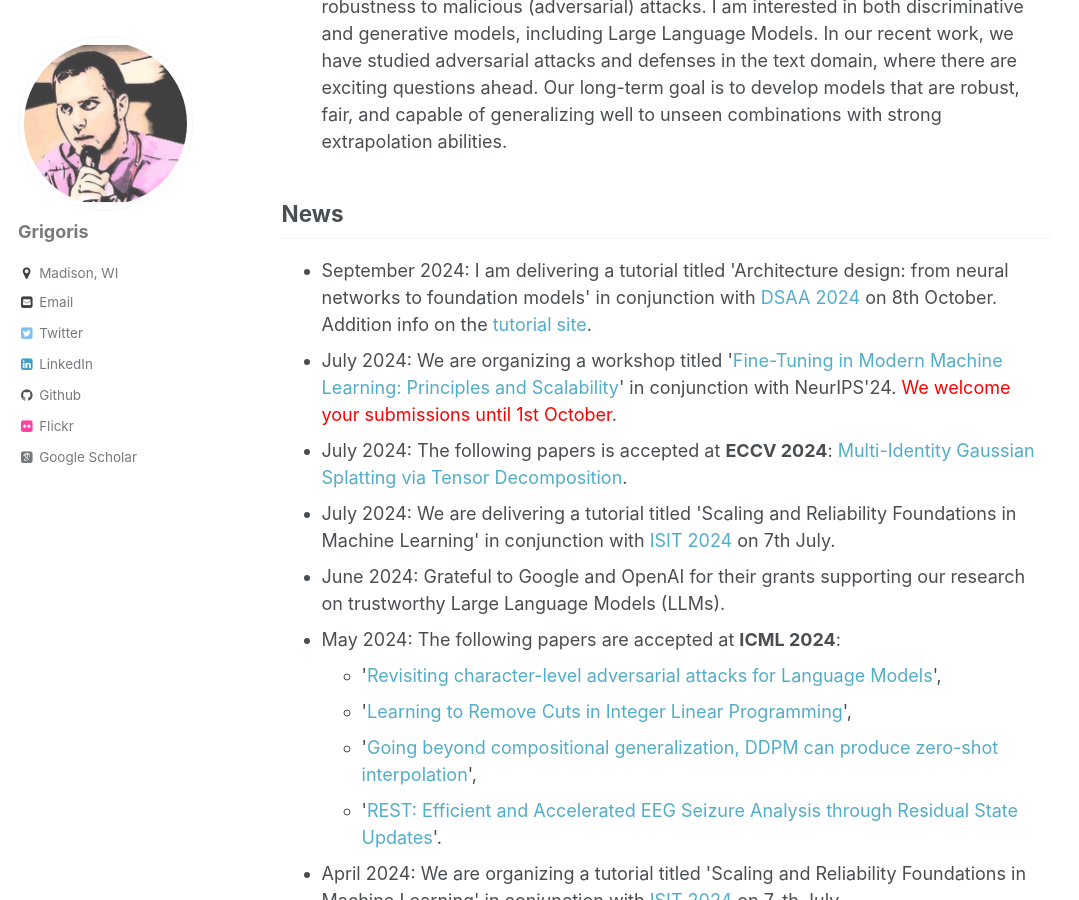
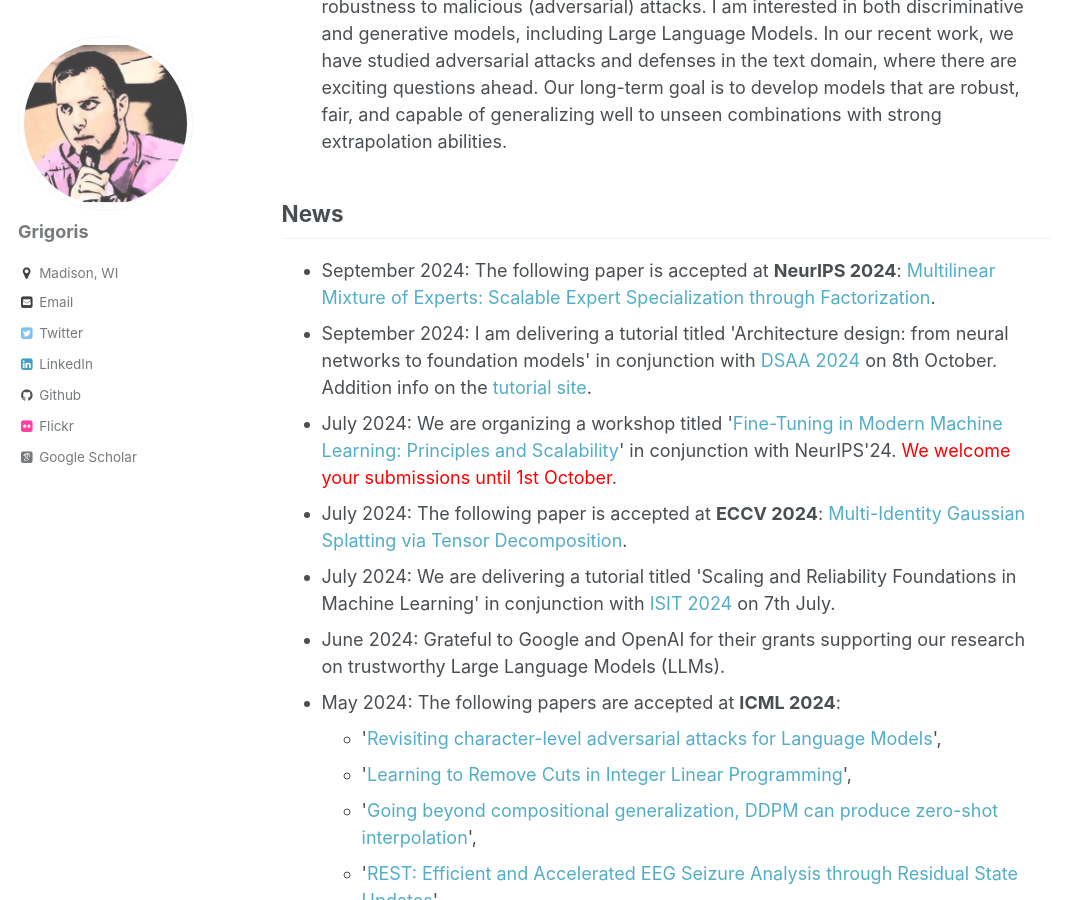
Before and after one commit to grigorisg9gr/grigorisg9gr.github.io, a Jekyll site: the page built from index.html, in a window 1280 px wide and 900 px high, scrolled down 628 px. Shown: the whole window, without its empty margins (0-1079 px from the left). Built offline with Jekyll 4.4.1, drawn with Linux system fonts in a browser that asks for light colours; some web fonts are replaced.

Commit message:
Add the news for the NeurIPS paper.

```diff
--- a/index.html
+++ b/index.html
@@ -19,9 +19,11 @@ comments: false
 
 <h2>News</h2>
 <ul>
+
+    <li>September 2024: The following paper is accepted at <strong>NeurIPS 2024</strong>: <a href="https://arxiv.org/abs/2402.12550">Multilinear Mixture of Experts: Scalable Expert Specialization through Factorization</a>.</li>
     <li>September 2024: I am delivering a tutorial titled 'Architecture design: from neural networks to foundation models' in conjunction with <a href="https://dsaa2024.dsaa.co">DSAA 2024</a> on 8th October. Addition info on the <a href="https://grigoris.ece.wisc.edu/tutorials/2024_DSAA/">tutorial site</a>. </li>
     <li>July 2024: We are organizing a workshop titled '<a href="https://sites.google.com/view/neurips2024-ftw/home">Fine-Tuning in Modern Machine Learning: Principles and Scalability</a>' in conjunction with NeurIPS'24. <span style="color: #ff0000;">We welcome your submissions until 1st October</span>.</li>
-    <li>July 2024: The following papers is accepted at <strong>ECCV 2024</strong>: <a href="https://arxiv.org/abs/2407.07284">Multi-Identity Gaussian Splatting via Tensor Decomposition</a>.</li>
+    <li>July 2024: The following paper is accepted at <strong>ECCV 2024</strong>: <a href="https://arxiv.org/abs/2407.07284">Multi-Identity Gaussian Splatting via Tensor Decomposition</a>.</li>
     <li>July 2024: We are delivering a tutorial titled 'Scaling and Reliability Foundations in Machine Learning' in conjunction with <a href="https://2024.ieee-isit.org/home">ISIT 2024</a> on 7th July. </li>
     <li>June 2024: Grateful to Google and OpenAI for their grants supporting our research on trustworthy Large Language Models (LLMs).</li>
     <li>May 2024: The following papers are accepted at <strong>ICML 2024</strong>:
```
